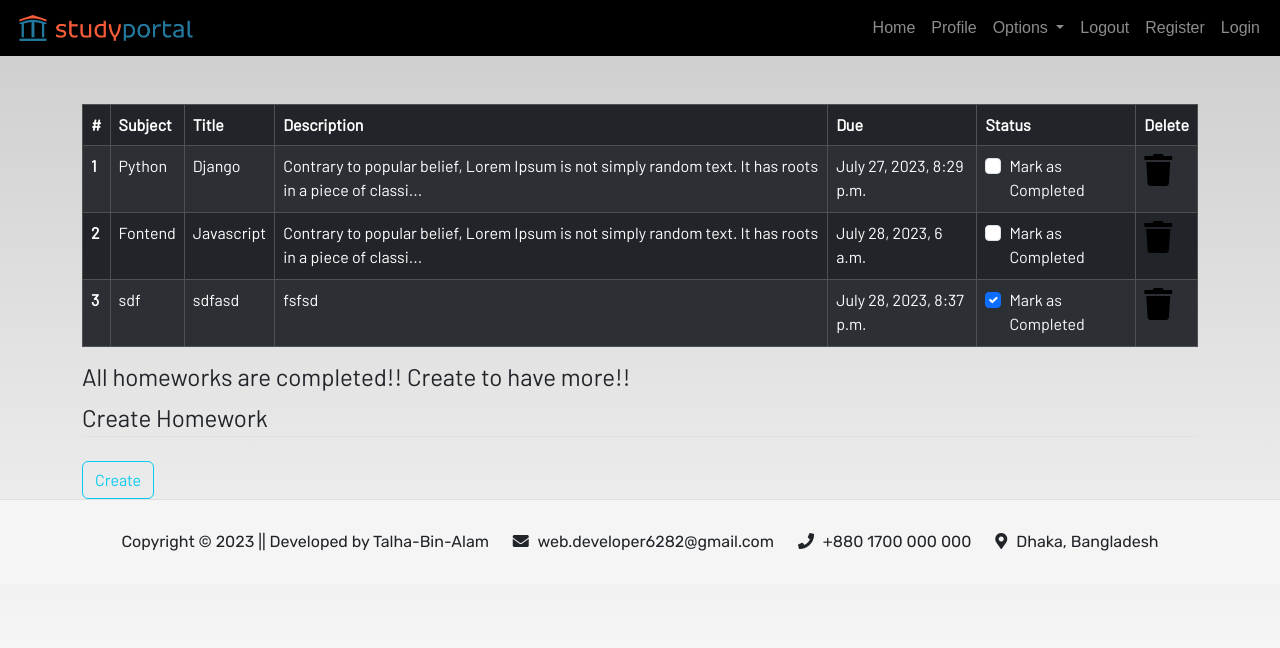
After one commit to talhabinalam/study-portal-django, a Django app: page /homework/ in a window 1280 px wide. The commit adds this page. Shown: the top 648 px of the page. Run offline with Django 4.2, Linux system fonts and the light colour scheme; a user stored in the database is signed in; data comes from the database, SQL or seed files in the repository; both versions use the stored data as it was after the commit; some web fonts are replaced.

```diff
--- a/app/admin.py
+++ b/app/admin.py
@@ -1,4 +1,6 @@
 from django.contrib import admin
 from . models import *
 
+
 admin.site.register(Notes)
+admin.site.register(HomeWork)
--- a/app/models.py
+++ b/app/models.py
@@ -13,3 +13,15 @@ class Notes(models.Model):
 
     def __str__(self):
         return self.title
+
+
+class HomeWork(models.Model):
+    user = models.ForeignKey(User, on_delete=models.CASCADE)
+    subject = models.CharField(max_length=100)
+    title = models.CharField(max_length=200)
+    description = models.TextField()
+    due = models.DateTimeField()
+    is_finished = models.BooleanField(default=False)
+
+    def __str__(self):
+        return self.subject
--- a/app/templates/app/base.html
+++ b/app/templates/app/base.html
@@ -41,7 +41,7 @@
               </a>
               <ul class="dropdown-menu" aria-labelledby="navbarDropdown">
                 <li><a class="dropdown-item" href="{% url 'notes' %}">Notes</a></li>
-                <li><a class="dropdown-item" href="#">Homework</a></li>
+                <li><a class="dropdown-item" href="{% url 'homework' %}">Homework</a></li>
                 <li><a class="dropdown-item" href="#">Youtube</a></li>
                 <li><a class="dropdown-item" href="#">To-do</a></li>
                 <li><a class="dropdown-item" href="#">Books</a></li>
--- a/app/templates/app/home.html
+++ b/app/templates/app/home.html
@@ -22,7 +22,7 @@
     </div>
 
     <div class="col-md-3">
-      <a href="#">
+      <a href="{% url 'homework' %}">
         <div class="card">
           <img class="card-img-top" src="{% static 'images/homework.jpg' %}" alt="Notes image">
           <div class="card-body">
--- /dev/null
+++ b/app/templates/app/homework.html
@@ -0,0 +1,69 @@
+{% extends 'app/base.html' %}
+{% load static %}
+{% block content %}
+
+<div class="container">
+    <table class="table table-striped table-bordered table-hover table-dark">
+        <thead>
+            <tr>
+                <th scope="col">#</th>
+                <th scope="col">Subject</th>
+                <th scope="col">Title</th>
+                <th scope="col">Description</th>
+                <th scope="col">Due</th>
+                <th scope="col">Status</th>
+                <th scope="col">Delete</th>
+            </tr>
+        </thead>
+        <tbody>
+
+            {% for homework in homeworks %}
+            <tr>
+                <th scope="row">{{ forloop.counter }}</th>
+                <td>{{ homework.subject }}</td>
+                <td>{{ homework.title }}</td>
+                <td>
+                    {% if homework.description|length > 100 %}
+                        {{ homework.description|slice:'0:100' }}...
+                    {% else %}
+                        {{ homework.description }}
+                    {% endif %}
+                </td>
+                <td>{{ homework.due }}</td>
+
+                <td>
+                    <a href="#">
+                        <div class="form-check">
+
+                            {% if homework.is_finished == True %}
+                            <input class="form-check-input" type="checkbox" value="" checked>
+                            {% else %}
+                            <input class="form-check-input" type="checkbox" value="">
+                            {% endif %}
+                            <label class="form-check-label text-light" for="flexCheckDefault">
+                                Mark as Completed
+                            </label>
+                        </div>
+                    </a>
+                </td>
+                <td><a href="#"><i class="fa fa-trash fa-2x"></i></a></td>
+            </tr>
+            {% endfor %}
+
+        </tbody>
+    </table>
+    <h4>All homeworks are completed!! Create to have more!!</h4>
+</div>
+<div class=" container">
+    <form method="POST">
+        <fieldset class="form-group">
+            <legend class="border-bottom mb-4">Create Homework</legend>
+        </fieldset>
+        <div class="form-group">
+            <button href="" class="btn btn-outline-info" type="submit">
+                Create
+            </button>
+        </div>
+    </form>
+</div>
+{% endblock content %}
--- a/app/urls.py
+++ b/app/urls.py
@@ -4,4 +4,7 @@ from . import views
 urlpatterns = [
     path('', views.home, name='home'),
     path('notes/', views.notes, name='notes'),
+    path('delete_note/<int:pk>', views.delete_note, name='delete_note'),
+    path('note_detail/<int:pk>', views.NotesDetailView.as_view(), name='note_detail'),
+    path('homework/', views.homework, name='homework'),
 ]
--- a/app/views.py
+++ b/app/views.py
@@ -1,6 +1,7 @@
-from django.shortcuts import render
+from django.shortcuts import render, redirect
 from . forms import *
 from django.contrib import messages
+from django.views import generic
 
 
 def home(request):
@@ -25,3 +26,21 @@ def notes(request):
     }
 
     return render(request, 'app/notes.html', context)
+
+
+def delete_note(request, pk=None):
+    Notes.objects.get(id=pk).delete()
+    return redirect('notes')
+
+
+class NotesDetailView(generic.DetailView):
+    model = Notes
+
+
+def homework(request):
+    homeworks = HomeWork.objects.filter(user=request.user)
+
+    context = {
+        'homeworks': homeworks,
+    }
+    return render(request, 'app/homework.html', context)
--- a/static/css/main.css
+++ b/static/css/main.css
@@ -77,7 +77,6 @@ a:hover {
 }
 
 
-
 .card h4 {
     margin: 40px 40px 0 40px;
     text-align: left;
@@ -133,11 +132,9 @@ body {
 }
 
 
-
 .card-header {
     background-color: rgb(133, 204, 231);
 }
-
 
 
 .myimage {
@@ -147,31 +144,20 @@ body {
     backface-visibility: hidden;
 }
 
-/* .card-img-top {
-    opacity: 0.9;
-    transform: scale(1.02);
-    transition: 0.2s ease;
-    width: 303px;
-} */
 
-
-/* Default styles for the image */
 .card-img-top {
     opacity: 0.9;
     transform: scale(1.02);
     transition: 0.2s ease;
-    max-width: 100%; /* Ensures the image doesn't exceed its container */
-    height: auto; /* Allows the image to maintain its aspect ratio */
+    max-width: 100%;
+    height: auto;
 }
 
-/* Add a media query for 720p displays */
 @media screen and (max-width: 1280px) {
     .card-img-top {
-        max-width: 50%; /* Adjust the image size to fit 720p screens */
+        max-width: 50%;
     }
 }
-
-
 
 
 .col-md-3 .card {
@@ -209,7 +195,6 @@ footer .column a+a {
 }
 
 
-
 .content-section {
     background: #ffffff;
     padding: 10px 20px;
```
Also changed, not shown: app/templates/app/notes.html (+10 -4 lines), app/templates/app/notes_detail.html (added, +25 -0 lines), app/migrations/0002_homework.py (added), db.sqlite3.
